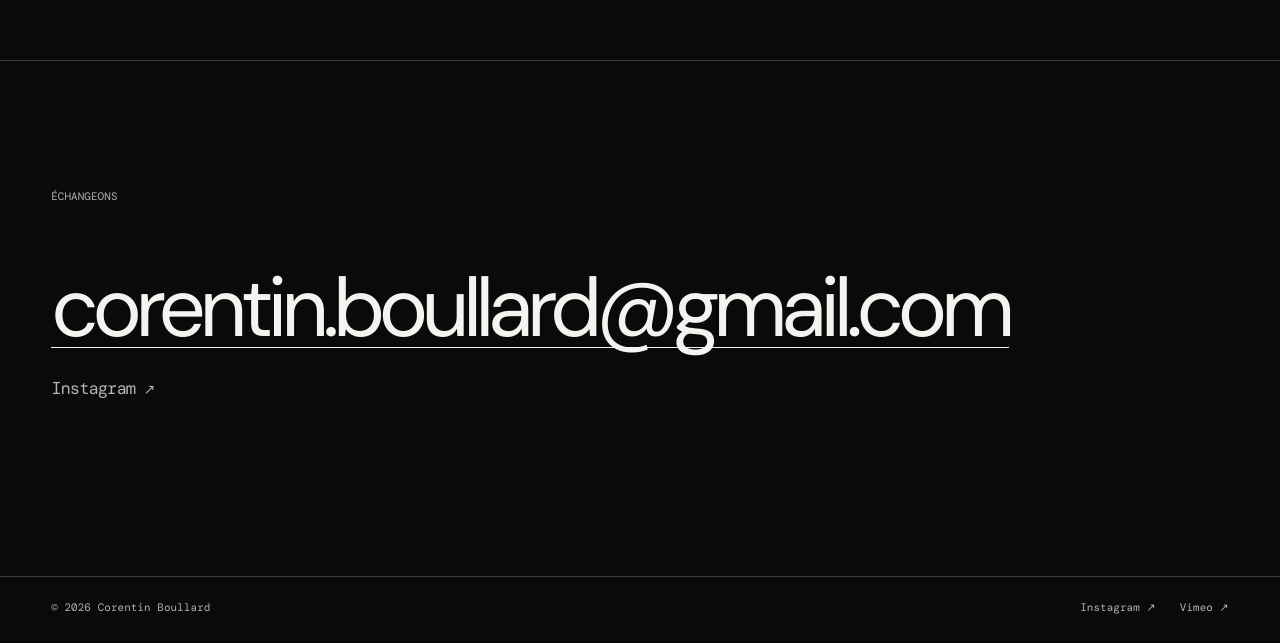
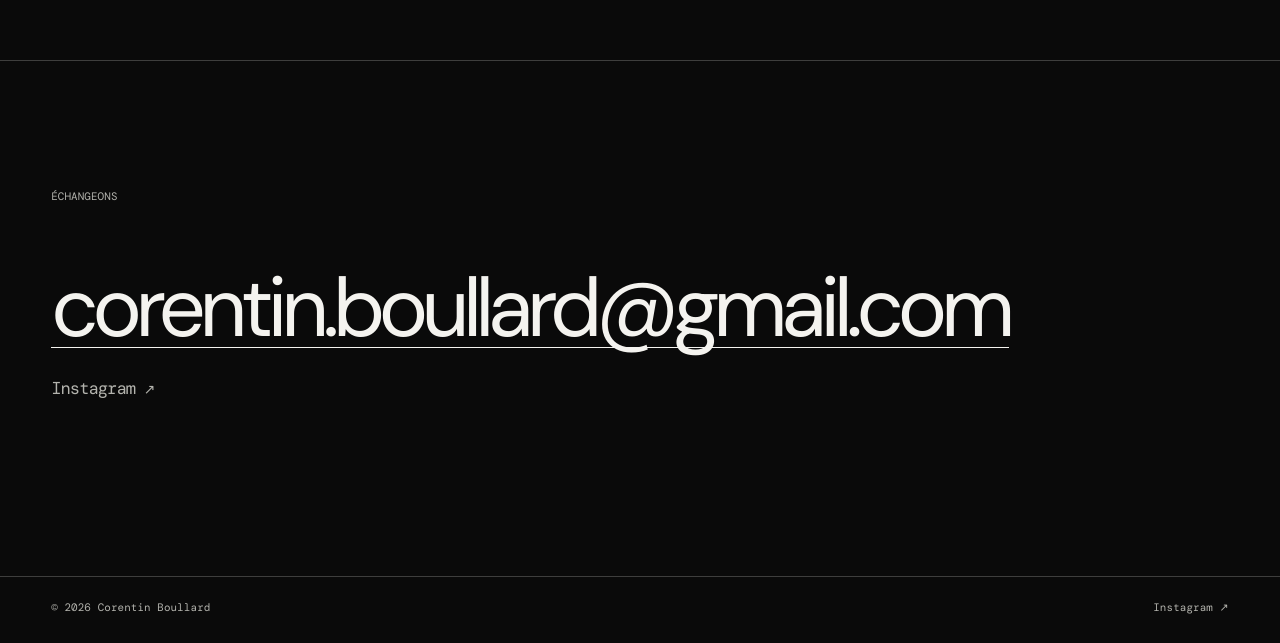
Before and after one commit to corentinboullard/corentinboullard-portfolio, a plain HTML site: page index.html in a window 1280 px wide. Shown: the part 3510-4153 px from the top of the page. Drawn offline with nearby package versions, Linux system fonts and the light colour scheme; a web font is replaced by a local one.

Commit message:
Retirer le lien Vimeo du footer

```diff
--- a/index.html
+++ b/index.html
@@ -151,7 +151,6 @@
       <p>© <span id="year"></span> Corentin Boullard</p>
       <div class="social-links">
         <a href="https://www.instagram.com/" target="_blank" rel="noreferrer">Instagram <span aria-hidden="true">↗</span></a>
-        <a href="https://vimeo.com/" target="_blank" rel="noreferrer">Vimeo <span aria-hidden="true">↗</span></a>
       </div>
     </footer>
 
```
